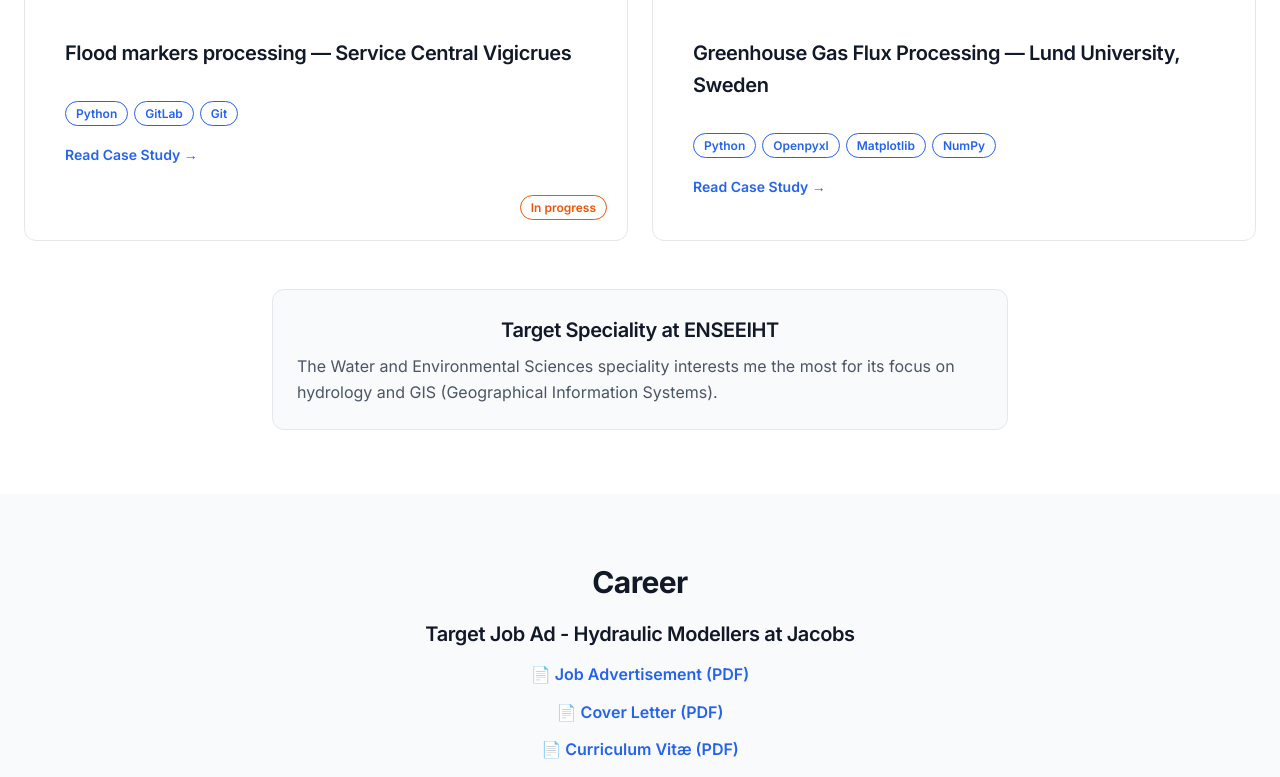
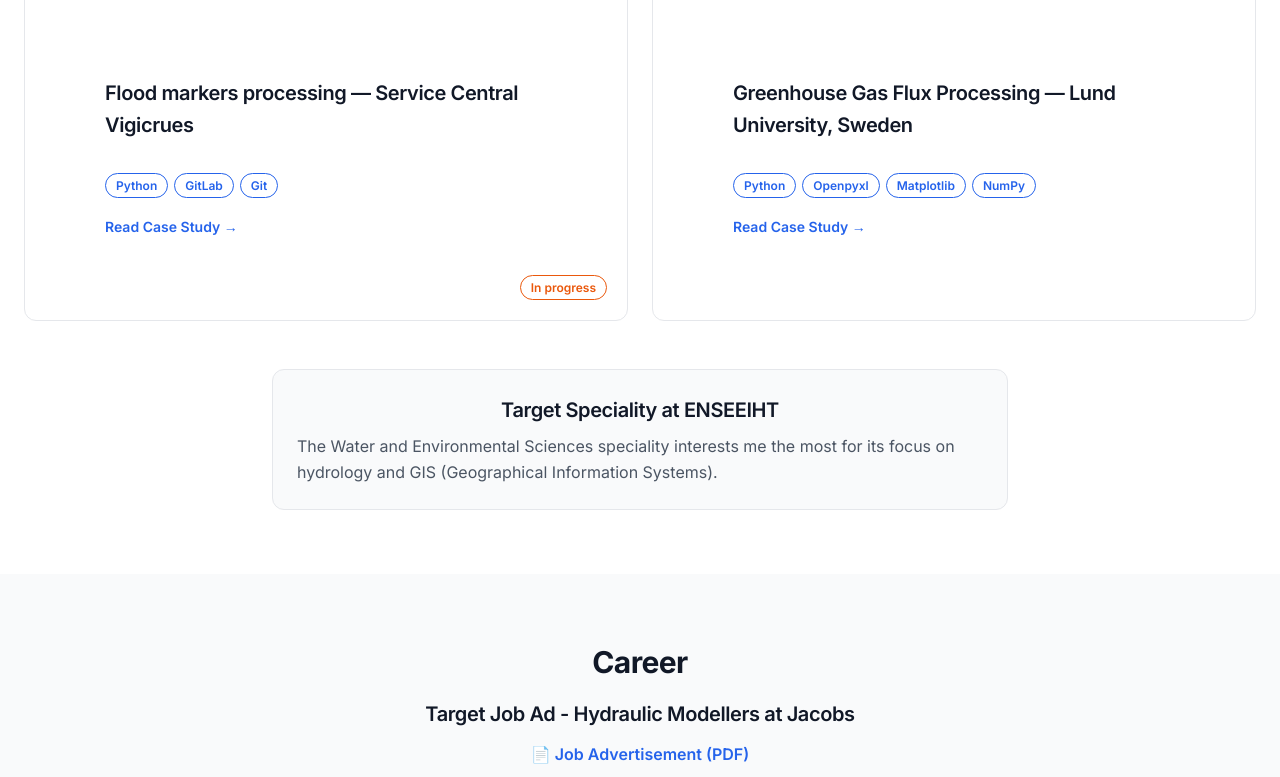
Before and after one commit to loic-harmant/loic-harmant.github.io, a plain HTML site: page index.html in a window 1280 px wide. Shown: the part 1475-2252 px from the top of the page. Drawn offline with Linux system fonts and the light colour scheme.

Commit message:
Update style.css

```diff
--- a/css/style.css
+++ b/css/style.css
@@ -283,7 +283,7 @@ h4 { font-size: 1.05rem; font-weight: 600; }
 }
 
 .project-info {
-  padding: 2.5rem;
+  padding: 5rem;
 }
 
 .project-info h3 {
```
